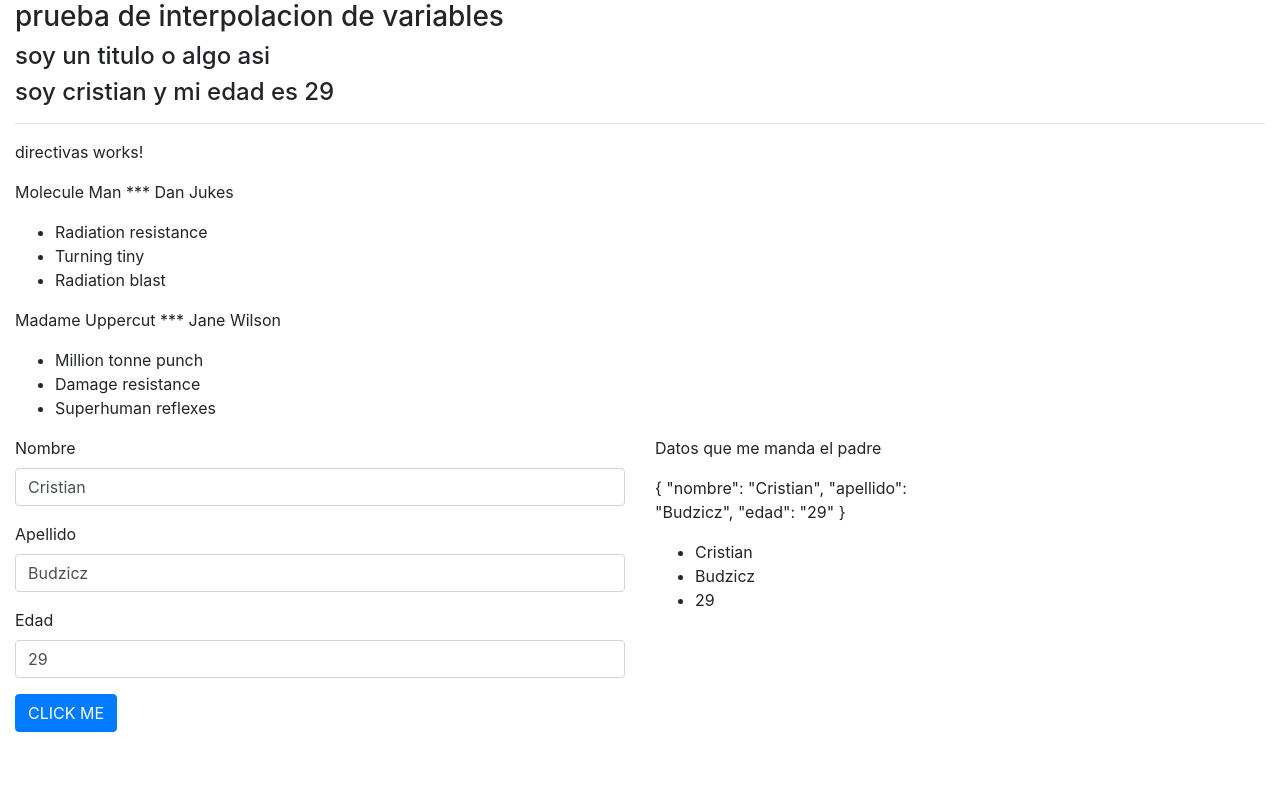
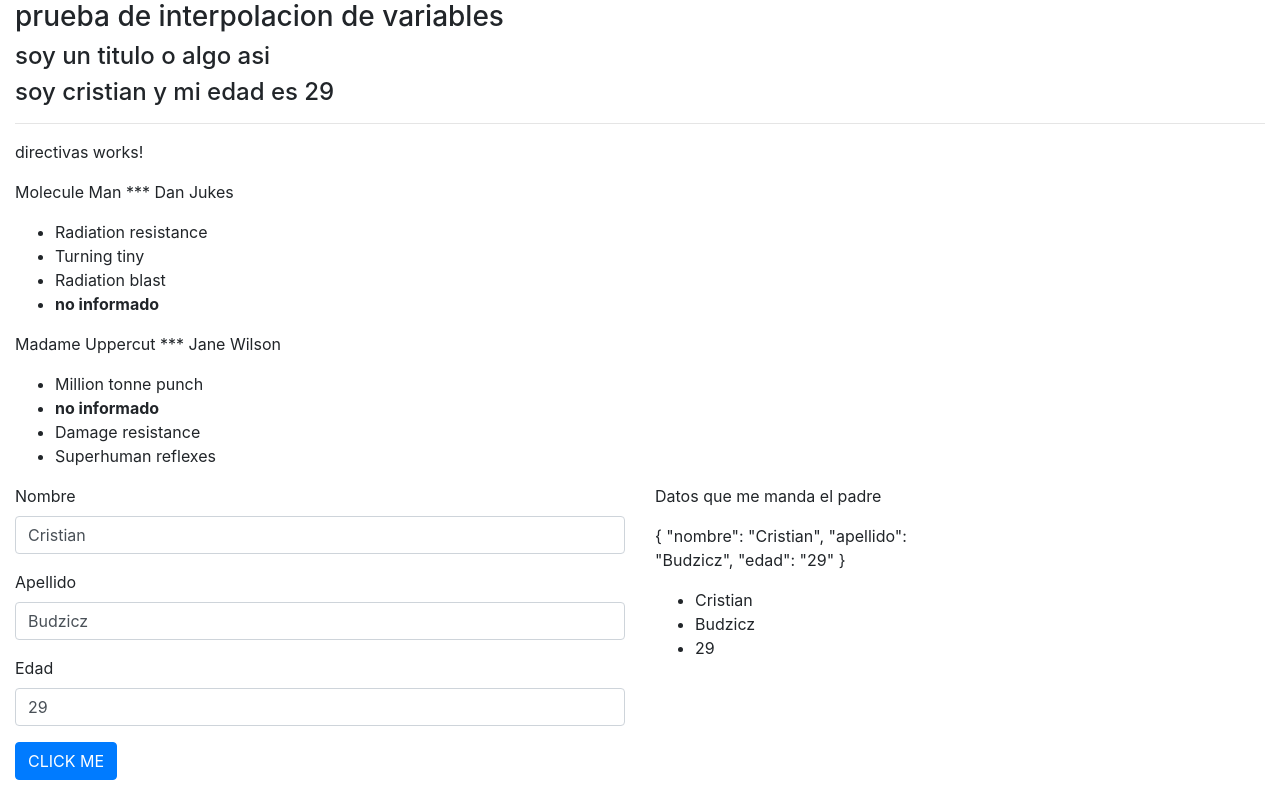
Before and after one commit to cristian16b/Angular-practica-componentes, an Angular app: page / in a window 1280 px wide. Built offline with nearby package versions, Linux system fonts and the light colour scheme.

Commit message:
Agregado ngif

```diff
--- a/src/app/directivas/directivas.component.html
+++ b/src/app/directivas/directivas.component.html
@@ -3,6 +3,13 @@
     <p>{{objeto.name}} *** {{objeto.secretIdentity}}</p>
     <!--{{objeto.powers | json }}-->
     <ul>
-        <li *ngFor="let poder of objeto.powers">{{poder}}</li>
+        <li *ngFor="let poder of objeto.powers">
+            <div *ngIf="poder !== '' else secuenciaAlternativa ">
+                {{poder}}
+            </div>
+        </li>
+        <ng-template #secuenciaAlternativa>
+            <b>no informado</b>
+        </ng-template>
     </ul>
 </tr>
--- a/src/app/directivas/directivas.component.ts
+++ b/src/app/directivas/directivas.component.ts
@@ -15,7 +15,8 @@ export class DirectivasComponent implements OnInit {
       "powers": [
         "Radiation resistance",
         "Turning tiny",
-        "Radiation blast"
+        "Radiation blast",
+        ""
       ]
     },
     {
@@ -24,6 +25,7 @@ export class DirectivasComponent implements OnInit {
       "secretIdentity": "Jane Wilson",
       "powers": [
         "Million tonne punch",
+        "",
         "Damage resistance",
         "Superhuman reflexes"
       ]
```
